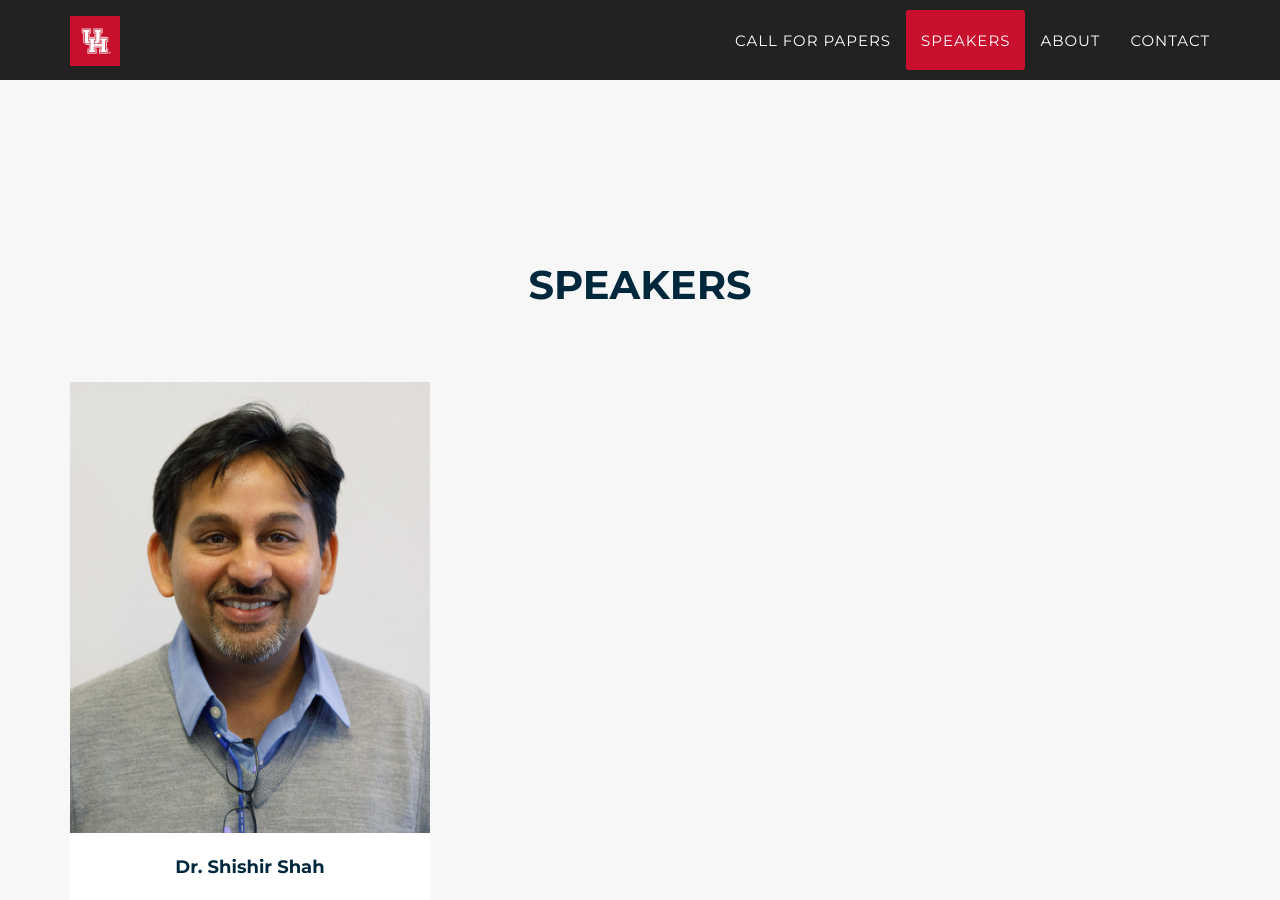
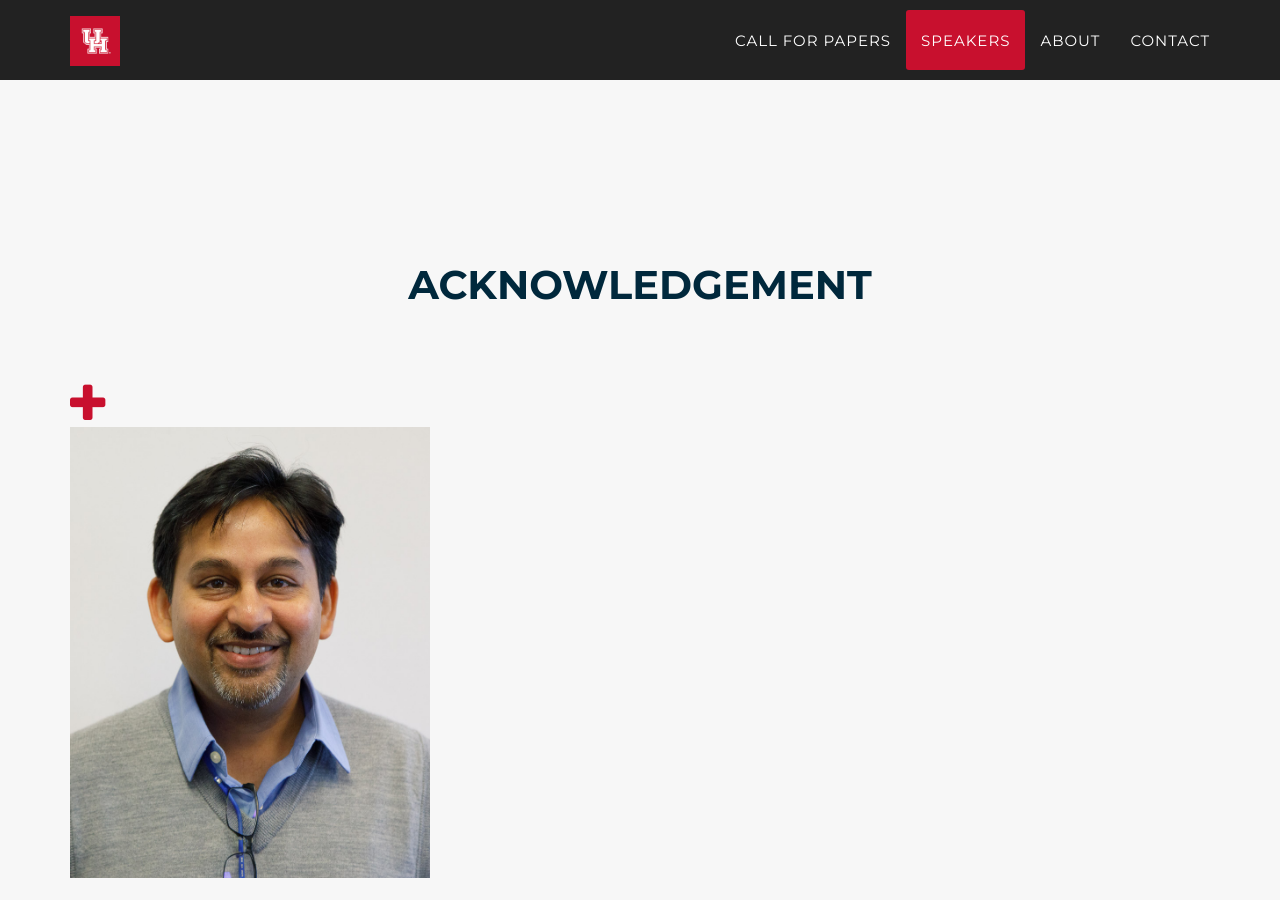
Before and after one commit to UHCS2020/UHCS2020, a Jekyll site: the page built from index.html, in a window 1280 px wide and 900 px high, scrolled down 2819 px. Built offline with Jekyll 4.4.1, drawn with Linux system fonts in a browser that asks for light colours; some web fonts are replaced.

Commit message:
Update acknowledgement.html

```diff
--- a/_includes/2017_data/acknowledgement.html
+++ b/_includes/2017_data/acknowledgement.html
@@ -1,9 +1,9 @@
 <!-- Portfolio Grid Section -->
-    <section id="speakers" class="bg-light-gray">
+    <section id="acknowledgement" class="bg-light-gray">
         <div class="container">
             <div class="row">
                 <div class="col-lg-12 text-center">
-                    <h2 class="section-heading">Speakers</h2>
+                    <h2 class="section-heading">Acknowledgement</h2>
                     <h3 class="section-subheading text-muted"></h3>
                 </div>
             </div>
```
